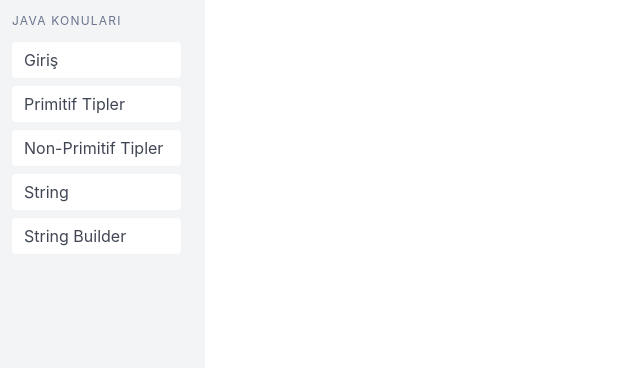
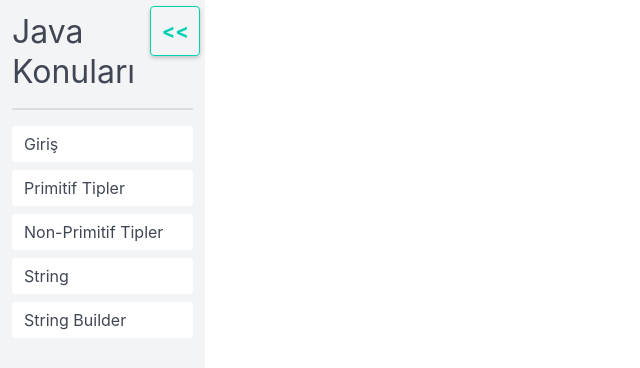
Before and after one commit to agarere/java-core-tutorials, a React (Vite) app: page / in a window 1280 px wide. Shown: the top 368 px of the page, without its empty margins (0-640 px from the left). Built offline with nearby package versions, Linux system fonts and the light colour scheme.

Commit message:
Added hidden menu

```diff
--- a/src/components/TutorialPage.jsx
+++ b/src/components/TutorialPage.jsx
@@ -6,7 +6,7 @@
   }, [tutorials]);
 
   return (
-    <>
+    <div style={{ maxHeight: '98vh', overflowY: 'auto' }}>
       {
         tutorials?.map(tutorial => (
           <TutorialCard
@@ -15,7 +15,7 @@
           />
         ))
       }
-    </>
+    </div>
   )
 }
 
--- a/src/components/TutorialsTemplate.jsx
+++ b/src/components/TutorialsTemplate.jsx
@@ -9,21 +9,40 @@
     onClickedMenu(id);
   }
 
+  const [isMenuOpen, setIsMenuOpen] = useState(true);
+
+  const toggleMenu = () => {
+    setIsMenuOpen(!isMenuOpen);
+  };
+
   return (
-    <div className="columns" style={{ minHeight: "100vh" }}>
-      <div className="column is-2 has-background-white-ter">
-        <aside className="menu p-3">
-          <p className="menu-label">{title}</p>
-          <ul className="menu-list">
+    <div className="columns" style={{ minHeight: "100vh", overflowY: "auto" }}>
+      <div
+        className={`column is-2 has-background-white-ter ${isMenuOpen ? 'menu-open' : 'menu-closed'}`}
+        style={{
+          transition: "width 0.3s ease",
+          overflow: "hidden",
+          width: isMenuOpen ? "16.6667%" : "70px",
+          position: "relative",
+        }}
+      >
+        <aside className="menu pl-3" style={{ display: isMenuOpen ? "block" : "none" }}>
+          <h3 className="subtitle is-3 mt-3 mb-0">{title}</h3>
+          <hr style={{ border: "1px solid #ddd", margin: "1rem 0" }} />
+          <ul className="menu-list mt-2">
             {PageConfig.map((section, index) => (
               <li
                 key={section.id}
-                className='mb-2'
+                className="mb-2"
                 onClick={() => handleMenuClick(section.id)}
               >
                 <a
                   href={`#${section.id}`}
-                  className={selectedMenuId === section.id ? 'mb-2 has-background-primary' : 'mb-2'}
+                  className={
+                    selectedMenuId === section.id
+                      ? "mb-2 has-background-primary"
+                      : "mb-2"
+                  }
                 >
                   {section.menuTitle}
                 </a>
@@ -31,13 +50,38 @@
             ))}
           </ul>
         </aside>
+        <button
+          className="button is-primary is-outlined"
+          onClick={toggleMenu}
+          style={{
+            position: "absolute",
+            top: "18px",
+            right: isMenuOpen ? "30px" : "5px",
+            transform: isMenuOpen ? "translateX(50%)" : "none",
+            zIndex: 10,
+            borderRadius: "4px",
+            width: "50px",
+            height: "50px",
+            display: "flex",
+            alignItems: "center",
+            justifyContent: "center",
+            boxShadow: "0 2px 4px rgba(0, 0, 0, 0.2)",
+            cursor: "pointer",
+          }}
+        >
+          {isMenuOpen ? (
+            <span style={{ fontSize: "20px", fontWeight: "bold" }}>{"<<"}</span>
+          ) : (
+            <span style={{ fontSize: "20px", fontWeight: "bold" }}>{">>"}</span>
+          )}
+        </button>
       </div>
 
       <div className="column">
-        { children }
+        {children}
       </div>
     </div>
-  )
+  );
 }
 
 export default TutorialsTemplate
```
